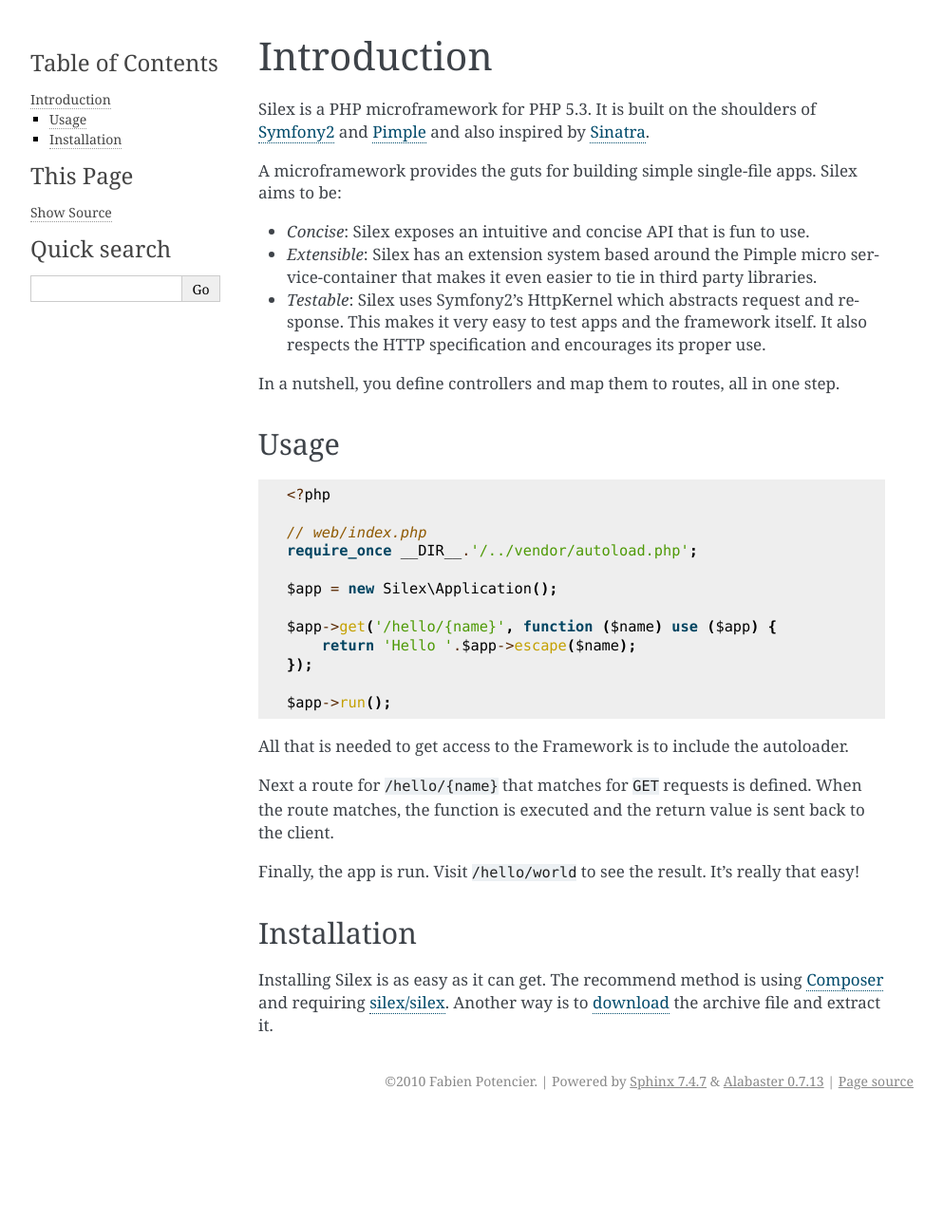
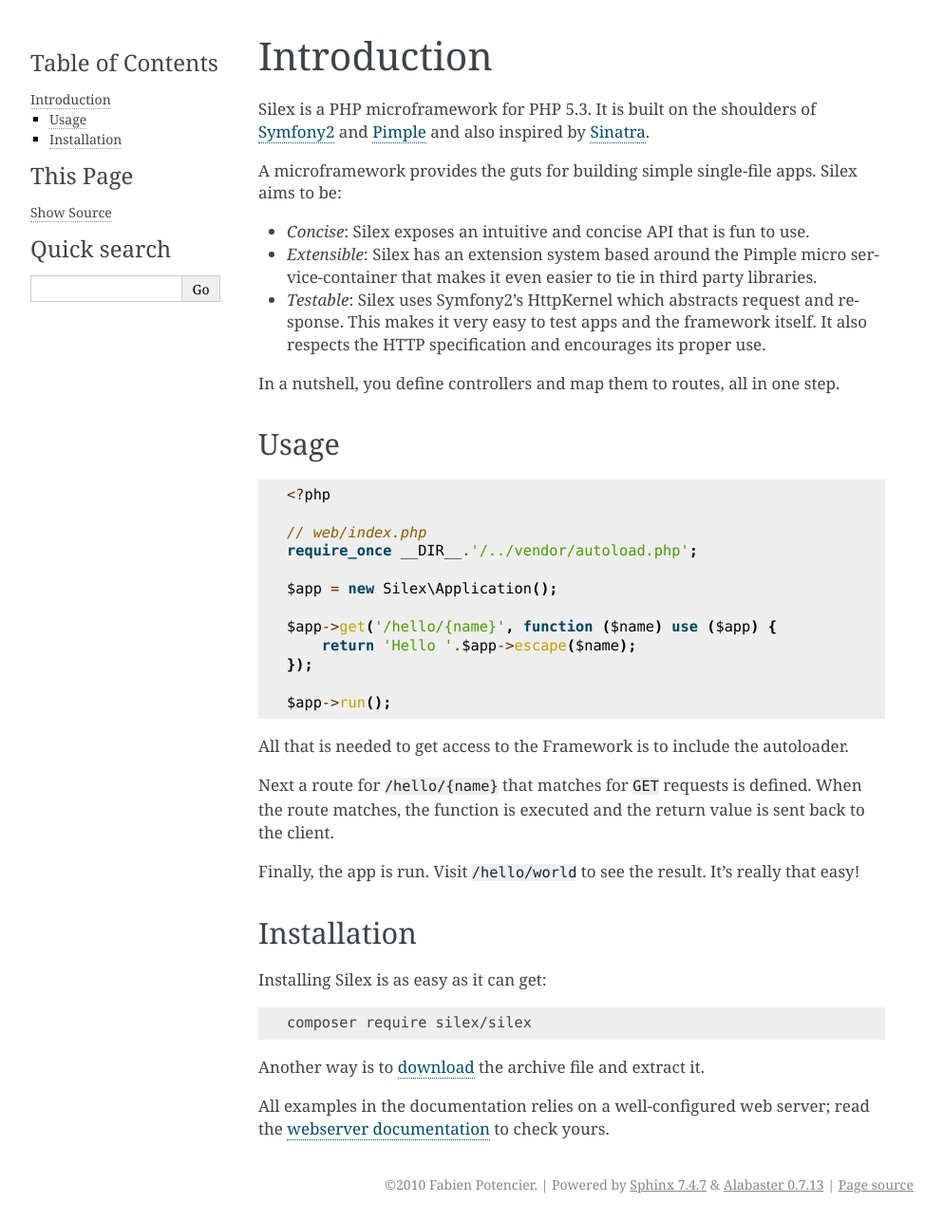
Before and after one commit to silexphp/Silex, a Sphinx documentation site: the page built from doc/intro.rst, in a window 1280 px wide. Shown: the whole page at 95% size, without its empty margins (148-1141 px from the left). Built offline with Sphinx 7.4.7, drawn with Linux system fonts in a browser that asks for light colours; before the commit the page ends 1178 px from its top, so only the background shows below that.

Commit message:
updated intro docs

```diff
--- a/doc/intro.rst
+++ b/doc/intro.rst
@@ -49,13 +49,19 @@
 Installation
 ------------
 
-Installing Silex is as easy as it can get. The recommend method is using
-Composer_ and requiring `silex/silex`_.  Another way is to `download`_ the
-archive file and extract it.
+Installing Silex is as easy as it can get:
+
+.. code-block:: bash
+
+    composer require silex/silex
+
+Another way is to `download`_ the archive file and extract it.
+
+All examples in the documentation relies on a well-configured web server; read
+the :doc:`webserver documentation<web_servers>` to check yours.
 
 .. _Symfony2: http://symfony.com/
 .. _Pimple: http://pimple.sensiolabs.org/
 .. _Sinatra: http://www.sinatrarb.com/
 .. _Composer: http://getcomposer.org/
 .. _`download`: http://silex.sensiolabs.org/download
-.. _`silex/silex`: https://packagist.org/packages/silex/silex
```
